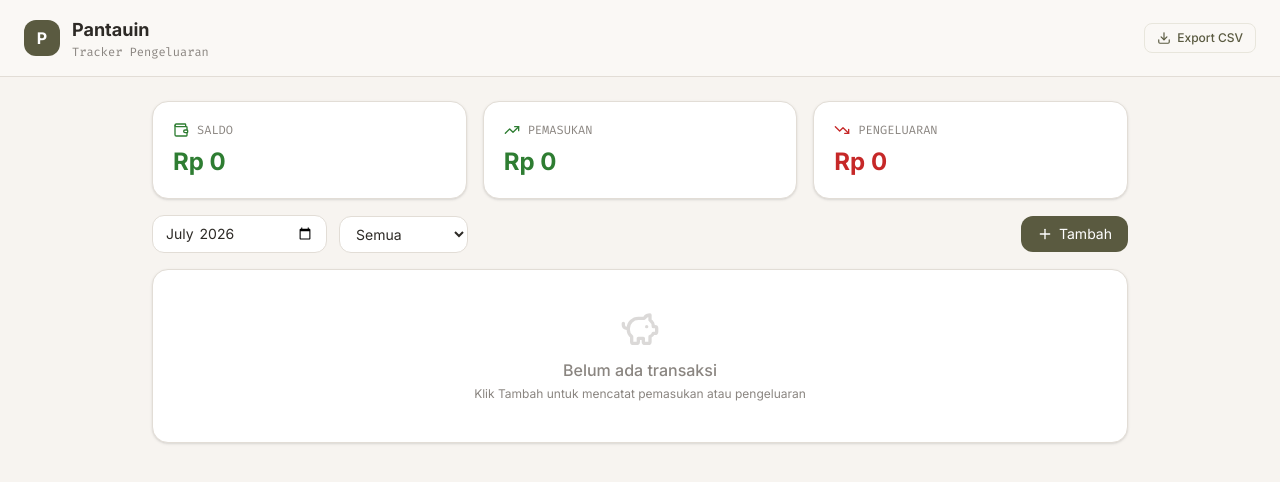
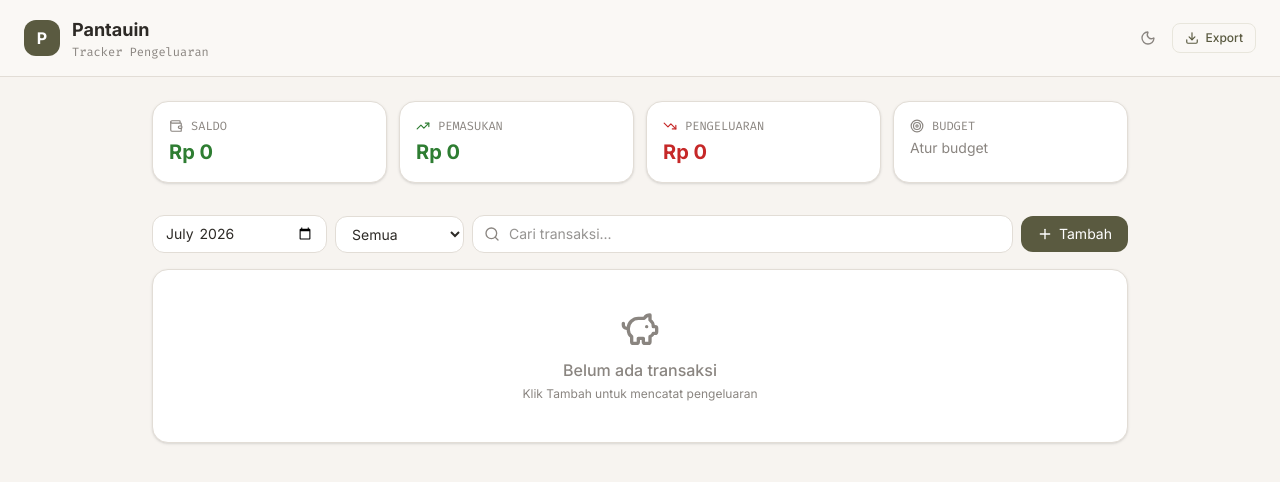
Before and after one commit to Nelvan-Dev/pantauin, a Next.js app: page / in a window 1280 px wide. Shown: the top 482 px of the page. Built offline with nearby package versions, Linux system fonts and the light colour scheme.

Commit message:
feat: budget, edit, search, dark mode, kategori rincian

```diff
--- a/src/app/page.tsx
+++ b/src/app/page.tsx
@@ -2,7 +2,7 @@
 
 import { useState, useEffect, useCallback } from 'react';
 import { BarChart, Bar, XAxis, YAxis, Tooltip, ResponsiveContainer, PieChart, Pie, Cell } from 'recharts';
-import { Plus, Trash2, Download, Wallet, TrendingUp, TrendingDown, PiggyBank } from 'lucide-react';
+import { Plus, Trash2, Download, Wallet, TrendingUp, TrendingDown, PiggyBank, Edit2, Search, Sun, Moon, Target } from 'lucide-react';
 
 type Tipe = 'pemasukan' | 'pengeluaran';
 
@@ -34,6 +34,13 @@ function formatRupiah(n: number) {
 export default function Home() {
   const [transaksi, setTransaksi] = useState<Transaksi[]>([]);
   const [bukaTambah, setBukaTambah] = useState(false);
+  const [editId, setEditId] = useState<string | null>(null);
+  const [searchQuery, setSearchQuery] = useState('');
+  const [gelap, setGelap] = useState(false);
+  const [budget, setBudget] = useState(0);
+  const [bukaBudget, setBukaBudget] = useState(false);
+  const [inputBudget, setInputBudget] = useState('');
+
   const [filterTipe, setFilterTipe] = useState<Tipe | 'semua'>('semua');
   const [filterBulan, setFilterBulan] = useState(() => new Date().toISOString().slice(0, 7));
 
@@ -43,41 +50,73 @@ export default function Home() {
   const [formCatatan, setFormCatatan] = useState('');
   const [formTanggal, setFormTanggal] = useState(() => new Date().toISOString().slice(0, 10));
 
+  // Load from localStorage
   useEffect(() => {
     const saved = localStorage.getItem('pantauin-data');
     if (saved) setTransaksi(JSON.parse(saved));
+    const g = localStorage.getItem('pantauin-gelap');
+    if (g === 'true') setGelap(true);
+    const b = localStorage.getItem('pantauin-budget');
+    if (b) { const v = parseInt(b); setBudget(v); setInputBudget(String(v)); }
   }, []);
 
-  useEffect(() => {
-    localStorage.setItem('pantauin-data', JSON.stringify(transaksi));
-  }, [transaksi]);
+  useEffect(() => { localStorage.setItem('pantauin-gelap', String(gelap)); }, [gelap]);
+  useEffect(() => { localStorage.setItem('pantauin-data', JSON.stringify(transaksi)); }, [transaksi]);
+  useEffect(() => { localStorage.setItem('pantauin-budget', String(budget)); }, [budget]);
 
+  // Edit mode: populate form
+  const bukaEdit = (t: Transaksi) => {
+    setEditId(t.id);
+    setFormTipe(t.tipe);
+    setFormJumlah(String(t.jumlah));
+    setFormKategori(t.kategori);
+    setFormCatatan(t.catatan);
+    setFormTanggal(t.tanggal);
+    setBukaTambah(true);
+  };
+
+  // Filter + search
   const filtered = transaksi.filter((t) => {
     if (filterTipe !== 'semua' && t.tipe !== filterTipe) return false;
-    return t.tanggal.slice(0, 7) === filterBulan;
+    if (t.tanggal.slice(0, 7) !== filterBulan) return false;
+    if (searchQuery && !t.catatan.toLowerCase().includes(searchQuery.toLowerCase()) && !t.kategori.toLowerCase().includes(searchQuery.toLowerCase())) return false;
+    return true;
   });
 
   const totalPemasukan = filtered.filter((t) => t.tipe === 'pemasukan').reduce((s, t) => s + t.jumlah, 0);
   const totalPengeluaran = filtered.filter((t) => t.tipe === 'pengeluaran').reduce((s, t) => s + t.jumlah, 0);
   const saldo = totalPemasukan - totalPengeluaran;
 
+  // Budget progress
+  const sisaBudget = budget - totalPengeluaran;
+  const persenBudget = budget > 0 ? Math.min((totalPengeluaran / budget) * 100, 100) : 0;
+
+  // Chart data per kategori
   const chartData = Object.entries(
     filtered.filter((t) => t.tipe === 'pengeluaran')
       .reduce((acc, t) => { acc[t.kategori] = (acc[t.kategori] || 0) + t.jumlah; return acc; }, {} as Record<string, number>)
   ).map(([name, value]) => ({ name, value }));
 
+  // Daily chart
   const dailyData = Object.entries(
     filtered.filter((t) => t.tipe === 'pengeluaran')
       .reduce((acc, t) => { acc[t.tanggal] = (acc[t.tanggal] || 0) + t.jumlah; return acc; }, {} as Record<string, number>)
   ).map(([tanggal, pengeluaran]) => ({ tanggal, pengeluaran })).sort((a, b) => a.tanggal.localeCompare(b.tanggal));
 
-  const handleTambah = useCallback(() => {
+  // Simpan (add or edit)
+  const handleSimpan = useCallback(() => {
     const jumlah = parseInt(formJumlah.replace(/\D/g, ''));
     if (!jumlah || jumlah <= 0) return;
+
+    if (editId) {
+      setTransaksi((prev) => prev.map((t) => t.id === editId ? { ...t, tanggal: formTanggal, jumlah, kategori: formKategori, catatan: formCatatan, tipe: formTipe } : t));
+    } else {
       const baru: Transaksi = { id: Date.now().toString(), tanggal: formTanggal, jumlah, kategori: formKategori, catatan: formCatatan, tipe: formTipe };
-    setTransaksi((prev) => [...prev, baru].sort((a, b) => b.tanggal.localeCompare(a.tanggal)));
-    setFormJumlah(''); setFormCatatan(''); setBukaTambah(false);
-  }, [formJumlah, formTanggal, formKategori, formCatatan, formTipe]);
+      setTransaksi((prev) => [...prev, baru]);
+    }
+    setTransaksi((prev) => [...prev].sort((a, b) => b.tanggal.localeCompare(a.tanggal)));
+    setFormJumlah(''); setFormCatatan(''); setEditId(null); setBukaTambah(false);
+  }, [formJumlah, formTanggal, formKategori, formCatatan, formTipe, editId]);
 
   const handleExport = () => {
     const header = 'Tanggal,Tipe,Kategori,Jumlah,Catatan\n';
@@ -86,45 +125,72 @@ export default function Home() {
     const a = document.createElement('a'); a.href = URL.createObjectURL(blob); a.download = `pantauin-${filterBulan}.csv`; a.click();
   };
 
+  const bg = gelap ? 'bg-gray-900 text-gray-100' : 'bg-cream text-charcoal';
+  const card = gelap ? 'bg-gray-800 border-gray-700' : 'bg-white border-border';
+  const muted = gelap ? 'text-gray-400' : 'text-muted';
+  const inputBg = gelap ? 'bg-gray-700 border-gray-600 text-white' : 'bg-white border-border text-charcoal';
+
   return (
-    <div className="min-h-screen bg-cream">
-      <header className="bg-warm-white border-b border-border px-6 py-4 flex items-center justify-between">
+    <div className={`min-h-screen ${bg} transition-colors`}>
+      {/* Header */}
+      <header className={`${gelap ? 'bg-gray-800 border-gray-700' : 'bg-warm-white border-border'} border-b px-6 py-4 flex items-center justify-between transition-colors`}>
         <div className="flex items-center gap-3">
           <div className="w-9 h-9 rounded-xl bg-sage flex items-center justify-center text-white font-bold">P</div>
           <div>
-            <h1 className="font-bold text-lg text-charcoal">Pantauin</h1>
-            <p className="text-xs text-muted font-mono">Tracker Pengeluaran</p>
+            <h1 className={`font-bold text-lg ${gelap ? 'text-white' : 'text-charcoal'}`}>Pantauin</h1>
+            <p className={`text-xs ${muted} font-mono`}>Tracker Pengeluaran</p>
           </div>
         </div>
-        <button onClick={handleExport} className="flex items-center gap-1.5 text-xs text-sage hover:text-sage-light font-medium px-3 py-1.5 border border-sage-pale rounded-lg">
-          <Download className="w-3.5 h-3.5" /> Export CSV
+        <div className="flex items-center gap-2">
+          <button onClick={() => setGelap(!gelap)} className={`p-2 rounded-xl ${muted} hover:bg-sage-pale/30 transition-colors`}>
+            {gelap ? <Sun className="w-4 h-4" /> : <Moon className="w-4 h-4" />}
           </button>
+          <button onClick={handleExport} className={`flex items-center gap-1.5 text-xs text-sage hover:text-sage-light font-medium px-3 py-1.5 border border-sage-pale rounded-lg`}>
+            <Download className="w-3.5 h-3.5" /> Export
+          </button>
+        </div>
       </header>
 
       <main className="max-w-5xl mx-auto p-4 md:p-6 space-y-4">
-        {/* Stats Cards */}
-        <div className="grid grid-cols-1 md:grid-cols-3 gap-4">
-          {[{ label: 'SALDO', value: saldo, icon: Wallet, color: saldo >= 0 ? 'text-income' : 'text-expense' },
-            { label: 'PEMASUKAN', value: totalPemasukan, icon: TrendingUp, color: 'text-income' },
-            { label: 'PENGELUARAN', value: totalPengeluaran, icon: TrendingDown, color: 'text-expense' },
-          ].map((item) => (
-            <div key={item.label} className="bg-white rounded-2xl border border-border p-5 shadow-sm">
-              <div className="flex items-center gap-2 text-muted text-xs font-mono mb-2">
-                <item.icon className={`w-4 h-4 ${item.color}`} /> {item.label}
+        {/* Cards */}
+        <div className="grid grid-cols-1 md:grid-cols-4 gap-3">
+          <div className={`${card} rounded-2xl p-4 shadow-sm border`}>
+            <div className={`flex items-center gap-2 text-xs font-mono mb-1 ${muted}`}><Wallet className="w-3.5 h-3.5" /> SALDO</div>
+            <p className={`text-xl font-bold ${saldo >= 0 ? 'text-income' : 'text-expense'}`}>{formatRupiah(saldo)}</p>
           </div>
-              <p className={`text-2xl font-bold ${item.color}`}>{formatRupiah(item.value)}</p>
+          <div className={`${card} rounded-2xl p-4 shadow-sm border`}>
+            <div className={`flex items-center gap-2 text-xs font-mono mb-1 ${muted}`}><TrendingUp className="w-3.5 h-3.5 text-income" /> PEMASUKAN</div>
+            <p className="text-xl font-bold text-income">{formatRupiah(totalPemasukan)}</p>
           </div>
-          ))}
+          <div className={`${card} rounded-2xl p-4 shadow-sm border`}>
+            <div className={`flex items-center gap-2 text-xs font-mono mb-1 ${muted}`}><TrendingDown className="w-3.5 h-3.5 text-expense" /> PENGELUARAN</div>
+            <p className="text-xl font-bold text-expense">{formatRupiah(totalPengeluaran)}</p>
+          </div>
+          {/* Budget */}
+          <div className={`${card} rounded-2xl p-4 shadow-sm border cursor-pointer`} onClick={() => { setInputBudget(String(budget)); setBukaBudget(true); }}>
+            <div className={`flex items-center gap-2 text-xs font-mono mb-1 ${muted}`}><Target className="w-3.5 h-3.5" /> BUDGET</div>
+            {budget > 0 ? (
+              <div>
+                <p className={`text-lg font-bold ${sisaBudget >= 0 ? 'text-income' : 'text-expense'}`}>{formatRupiah(sisaBudget)}</p>
+                <div className="w-full bg-gray-200 rounded-full h-1.5 mt-1">
+                  <div className={`h-1.5 rounded-full ${persenBudget > 80 ? 'bg-expense' : persenBudget > 50 ? 'bg-yellow-500' : 'bg-income'}`} style={{ width: `${persenBudget}%` }} />
+                </div>
+                <p className={`text-[10px] ${muted} mt-0.5`}>{persenBudget.toFixed(0)}% terpakai</p>
+              </div>
+            ) : (
+              <p className={`text-sm ${muted}`}>Atur budget</p>
+            )}
+          </div>
         </div>
 
         {/* Charts */}
         {dailyData.length > 0 && (
-          <div className="bg-white rounded-2xl border border-border p-5 shadow-sm">
-            <h3 className="text-xs font-mono font-bold text-muted uppercase mb-3">Pengeluaran Harian</h3>
-            <ResponsiveContainer width="100%" height={180}>
+          <div className={`${card} rounded-2xl p-5 border shadow-sm`}>
+            <h3 className={`text-xs font-mono font-bold uppercase mb-3 ${muted}`}>Pengeluaran Harian</h3>
+            <ResponsiveContainer width="100%" height={150}>
               <BarChart data={dailyData}>
-                <XAxis dataKey="tanggal" tick={{ fontSize: 10 }} tickFormatter={(v: any) => v.slice(8)} />
-                <YAxis tick={{ fontSize: 10 }} tickFormatter={(v: any) => (v / 1000).toFixed(0) + 'k'} />
+                <XAxis dataKey="tanggal" tick={{ fontSize: 10, fill: gelap ? '#9ca3af' : '#6b7280' }} tickFormatter={(v: any) => v.slice(8)} />
+                <YAxis tick={{ fontSize: 10, fill: gelap ? '#9ca3af' : '#6b7280' }} tickFormatter={(v: any) => (v / 1000).toFixed(0) + 'k'} />
                 <Tooltip formatter={(v: any) => formatRupiah(Number(v))} />
                 <Bar dataKey="pengeluaran" fill="#5a5a40" radius={[4, 4, 0, 0]} />
               </BarChart>
@@ -132,9 +198,10 @@ export default function Home() {
           </div>
         )}
 
+        <div className="grid grid-cols-1 md:grid-cols-2 gap-4">
           {chartData.length > 0 && (
-          <div className="bg-white rounded-2xl border border-border p-5 shadow-sm">
-            <h3 className="text-xs font-mono font-bold text-muted uppercase mb-3">Per Kategori</h3>
+            <div className={`${card} rounded-2xl p-5 border shadow-sm`}>
+              <h3 className={`text-xs font-mono font-bold uppercase mb-3 ${muted}`}>Per Kategori</h3>
               <ResponsiveContainer width="100%" height={200}>
                 <PieChart>
                   <Pie data={chartData} cx="50%" cy="50%" outerRadius={80} dataKey="value" label={({ name, percent }: any) => `${name} ${((percent || 0) * 100).toFixed(0)}%`} labelLine={false}>
@@ -146,47 +213,69 @@ export default function Home() {
             </div>
           )}
 
-        {/* Filter + Add */}
-        <div className="flex flex-wrap items-center gap-3">
-          <input type="month" value={filterBulan} onChange={(e) => setFilterBulan(e.target.value)} className="text-sm border border-border rounded-xl px-3 py-2 bg-white" />
-          <select value={filterTipe} onChange={(e) => setFilterTipe(e.target.value as any)} className="text-sm border border-border rounded-xl px-3 py-2 bg-white">
+          {/* Total per kategori */}
+          {chartData.length > 0 && (
+            <div className={`${card} rounded-2xl p-5 border shadow-sm`}>
+              <h3 className={`text-xs font-mono font-bold uppercase mb-3 ${muted}`}>Rincian Kategori</h3>
+              <div className="space-y-2 max-h-[200px] overflow-auto">
+                {chartData.sort((a, b) => b.value - a.value).map((e) => (
+                  <div key={e.name} className="flex items-center justify-between">
+                    <div className="flex items-center gap-2">
+                      <div className="w-3 h-3 rounded" style={{ backgroundColor: WARNA_KATEGORI[e.name] || '#b8b2a8' }} />
+                      <span className="text-sm">{e.name}</span>
+                    </div>
+                    <span className="text-sm font-medium">{formatRupiah(e.value)}</span>
+                  </div>
+                ))}
+              </div>
+            </div>
+          )}
+        </div>
+
+        {/* Filter + Search + Add */}
+        <div className="flex flex-wrap items-center gap-2">
+          <input type="month" value={filterBulan} onChange={(e) => setFilterBulan(e.target.value)} className={`text-sm border rounded-xl px-3 py-2 ${inputBg}`} />
+          <select value={filterTipe} onChange={(e) => setFilterTipe(e.target.value as any)} className={`text-sm border rounded-xl px-3 py-2 ${inputBg}`}>
             <option value="semua">Semua</option>
             <option value="pemasukan">Pemasukan</option>
             <option value="pengeluaran">Pengeluaran</option>
           </select>
-          <button onClick={() => setBukaTambah(true)} className="flex items-center gap-1.5 text-sm bg-sage text-white px-4 py-2 rounded-xl hover:bg-sage-light transition-colors ml-auto">
+          <div className="relative flex-1 min-w-[150px]">
+            <Search className="absolute left-3 top-1/2 -translate-y-1/2 w-4 h-4 text-muted" />
+            <input type="text" value={searchQuery} onChange={(e) => setSearchQuery(e.target.value)} placeholder="Cari transaksi..." className={`w-full text-sm border rounded-xl pl-9 pr-3 py-2 ${inputBg}`} />
+          </div>
+          <button onClick={() => { setEditId(null); setFormTipe('pengeluaran'); setFormKategori('Makan'); setFormJumlah(''); setFormCatatan(''); setFormTanggal(new Date().toISOString().slice(0, 10)); setBukaTambah(true); }} className="flex items-center gap-1.5 text-sm bg-sage text-white px-4 py-2 rounded-xl hover:bg-sage-light transition-colors">
             <Plus className="w-4 h-4" /> Tambah
           </button>
         </div>
 
-        {/* Transactions List */}
-        <div className="bg-white rounded-2xl border border-border shadow-sm overflow-hidden">
+        {/* Transactions */}
+        <div className={`${card} rounded-2xl border shadow-sm overflow-hidden`}>
           {filtered.length === 0 ? (
-            <div className="p-10 text-center text-muted">
-              <PiggyBank className="w-10 h-10 mx-auto mb-2 opacity-30" />
-              <p className="font-medium">Belum ada transaksi</p>
-              <p className="text-xs mt-1">Klik Tambah untuk mencatat pemasukan atau pengeluaran</p>
+            <div className="p-10 text-center">
+              <PiggyBank className={`w-10 h-10 mx-auto mb-2 ${muted}`} />
+              <p className={`font-medium ${muted}`}>Belum ada transaksi</p>
+              <p className={`text-xs ${muted} mt-1`}>Klik Tambah untuk mencatat pengeluaran</p>
             </div>
           ) : (
-            <div className="divide-y divide-border">
+            <div className={`divide-y ${gelap ? 'divide-gray-700' : 'divide-border'}`}>
               {filtered.map((t) => (
-                <div key={t.id} className="flex items-center justify-between px-5 py-3.5 hover:bg-cream/50 transition-colors group">
+                <div key={t.id} className={`flex items-center justify-between px-5 py-3.5 ${gelap ? 'hover:bg-gray-700/50' : 'hover:bg-cream/50'} transition-colors group`}>
                   <div className="flex items-center gap-3">
                     <div className={`w-9 h-9 rounded-xl flex items-center justify-center text-white text-xs font-bold ${t.tipe === 'pemasukan' ? 'bg-income' : 'bg-expense'}`}>
                       {t.tipe === 'pemasukan' ? 'M' : 'K'}
                     </div>
                     <div>
-                      <p className="text-sm font-medium text-charcoal">{t.kategori}</p>
-                      <p className="text-xs text-muted">{t.catatan || t.tanggal}</p>
+                      <p className={`text-sm font-medium ${gelap ? 'text-gray-200' : 'text-charcoal'}`}>{t.kategori}</p>
+                      <p className={`text-xs ${muted}`}>{t.catatan || t.tanggal}</p>
                     </div>
                   </div>
-                  <div className="flex items-center gap-3">
+                  <div className="flex items-center gap-2">
                     <p className={`text-sm font-bold ${t.tipe === 'pemasukan' ? 'text-income' : 'text-expense'}`}>
                       {t.tipe === 'pemasukan' ? '+' : '-'}{formatRupiah(t.jumlah)}
                     </p>
-                    <button onClick={() => setTransaksi((prev) => prev.filter((x) => x.id !== t.id))} className="opacity-0 group-hover:opacity-100 text-muted hover:text-expense transition-all">
-                      <Trash2 className="w-4 h-4" />
-                    </button>
+                    <button onClick={() => bukaEdit(t)} className={`opacity-0 group-hover:opacity-100 ${muted} hover:text-sage transition-all`}><Edit2 className="w-3.5 h-3.5" /></button>
+                    <button onClick={() => setTransaksi((prev) => prev.filter((x) => x.id !== t.id))} className={`opacity-0 group-hover:opacity-100 ${muted} hover:text-expense transition-all`}><Trash2 className="w-3.5 h-3.5" /></button>
                   </div>
                 </div>
               ))}
@@ -195,44 +284,54 @@ export default function Home() {
         </div>
       </main>
 
-      {/* Modal Add Transaction */}
+      {/* Modal Add/Edit */}
       {bukaTambah && (
-        <div className="fixed inset-0 bg-black/30 flex items-center justify-center z-50 p-4" onClick={() => setBukaTambah(false)}>
-          <div className="bg-white rounded-3xl p-6 w-full max-w-md shadow-xl" onClick={(e) => e.stopPropagation()}>
-            <h2 className="font-bold text-lg text-charcoal mb-5">Tambah Transaksi</h2>
+        <div className="fixed inset-0 bg-black/30 flex items-center justify-center z-50 p-4" onClick={() => { setBukaTambah(false); setEditId(null); }}>
+          <div className={`${gelap ? 'bg-gray-800' : 'bg-white'} rounded-3xl p-6 w-full max-w-md shadow-xl`} onClick={(e) => e.stopPropagation()}>
+            <h2 className={`font-bold text-lg ${gelap ? 'text-white' : 'text-charcoal'} mb-5`}>{editId ? 'Edit Transaksi' : 'Tambah Transaksi'}</h2>
             <div className="flex gap-2 mb-4">
-              <button onClick={() => { setFormTipe('pengeluaran'); setFormKategori('Makan'); }} className={`flex-1 py-2.5 rounded-xl text-sm font-medium transition-all ${formTipe === 'pengeluaran' ? 'bg-expense text-white' : 'bg-sage-pale text-charcoal'}`}>
-                🏷️ Pengeluaran
-              </button>
-              <button onClick={() => { setFormTipe('pemasukan'); setFormKategori('Gaji'); }} className={`flex-1 py-2.5 rounded-xl text-sm font-medium transition-all ${formTipe === 'pemasukan' ? 'bg-income text-white' : 'bg-sage-pale text-charcoal'}`}>
-                💰 Pemasukan
-              </button>
+              <button onClick={() => { setFormTipe('pengeluaran'); setFormKategori('Makan'); }} className={`flex-1 py-2.5 rounded-xl text-sm font-medium transition-all ${formTipe === 'pengeluaran' ? 'bg-expense text-white' : 'bg-sage-pale text-charcoal'}`}>🏷️ Pengeluaran</button>
+              <button onClick={() => { setFormTipe('pemasukan'); setFormKategori('Gaji'); }} className={`flex-1 py-2.5 rounded-xl text-sm font-medium transition-all ${formTipe === 'pemasukan' ? 'bg-income text-white' : 'bg-sage-pale text-charcoal'}`}>💰 Pemasukan</button>
             </div>
             <div className="space-y-3">
               <div>
                 <label className="text-xs font-mono text-muted mb-1 block">Jumlah (Rp)</label>
-                <input type="text" inputMode="numeric" value={formJumlah} onChange={(e) => setFormJumlah(e.target.value.replace(/\D/g, ''))} placeholder="0" className="w-full border border-border rounded-xl px-4 py-2.5 text-lg font-bold focus:outline-none focus:ring-2 focus:ring-sage/30" />
+                <input type="text" inputMode="numeric" value={formJumlah} onChange={(e) => setFormJumlah(e.target.value.replace(/\D/g, ''))} placeholder="0" className={`w-full border rounded-xl px-4 py-2.5 text-lg font-bold focus:outline-none focus:ring-2 focus:ring-sage/30 ${inputBg}`} />
               </div>
               <div className="grid grid-cols-2 gap-3">
                 <div>
                   <label className="text-xs font-mono text-muted mb-1 block">Tanggal</label>
-                  <input type="date" value={formTanggal} onChange={(e) => setFormTanggal(e.target.value)} className="w-full border border-border rounded-xl px-4 py-2.5 text-sm focus:outline-none focus:ring-2 focus:ring-sage/30" />
+                  <input type="date" value={formTanggal} onChange={(e) => setFormTanggal(e.target.value)} className={`w-full border rounded-xl px-4 py-2.5 text-sm focus:outline-none focus:ring-2 focus:ring-sage/30 ${inputBg}`} />
                 </div>
                 <div>
                   <label className="text-xs font-mono text-muted mb-1 block">Kategori</label>
-                  <select value={formKategori} onChange={(e) => setFormKategori(e.target.value)} className="w-full border border-border rounded-xl px-4 py-2.5 text-sm focus:outline-none focus:ring-2 focus:ring-sage/30">
+                  <select value={formKategori} onChange={(e) => setFormKategori(e.target.value)} className={`w-full border rounded-xl px-4 py-2.5 text-sm focus:outline-none focus:ring-2 focus:ring-sage/30 ${inputBg}`}>
                     {KATEGORI[formTipe].map((k) => <option key={k} value={k}>{k}</option>)}
                   </select>
                 </div>
               </div>
               <div>
-                <label className="text-xs font-mono text-muted mb-1 block">Catatan (opsional)</label>
-                <input type="text" value={formCatatan} onChange={(e) => setFormCatatan(e.target.value)} placeholder="Misal: Makan siang" className="w-full border border-border rounded-xl px-4 py-2.5 text-sm focus:outline-none focus:ring-2 focus:ring-sage/30" />
+                <label className="text-xs font-mono text-muted mb-1 block">Catatan</label>
+                <input type="text" value={formCatatan} onChange={(e) => setFormCatatan(e.target.value)} placeholder="Misal: Makan siang" className={`w-full border rounded-xl px-4 py-2.5 text-sm focus:outline-none focus:ring-2 focus:ring-sage/30 ${inputBg}`} />
               </div>
             </div>
             <div className="flex gap-3 mt-5">
-              <button onClick={() => setBukaTambah(false)} className="flex-1 py-2.5 border border-border rounded-xl text-sm text-charcoal hover:bg-cream">Batal</button>
-              <button onClick={handleTambah} className="flex-1 py-2.5 bg-sage text-white rounded-xl text-sm font-medium hover:bg-sage-light">Simpan</button>
+              <button onClick={() => { setBukaTambah(false); setEditId(null); }} className={`flex-1 py-2.5 border rounded-xl text-sm ${gelap ? 'border-gray-600 text-gray-300' : 'border-border text-charcoal'} hover:bg-cream`}>Batal</button>
+              <button onClick={handleSimpan} className="flex-1 py-2.5 bg-sage text-white rounded-xl text-sm font-medium hover:bg-sage-light">{editId ? 'Simpan' : 'Tambah'}</button>
+            </div>
+          </div>
+        </div>
+      )}
+
+      {/* Modal Budget */}
+      {bukaBudget && (
+        <div className="fixed inset-0 bg-black/30 flex items-center justify-center z-50 p-4" onClick={() => setBukaBudget(false)}>
+          <div className={`${gelap ? 'bg-gray-800' : 'bg-white'} rounded-3xl p-6 w-full max-w-sm shadow-xl`} onClick={(e) => e.stopPropagation()}>
+            <h2 className={`font-bold text-lg ${gelap ? 'text-white' : 'text-charcoal'} mb-4`}>Atur Budget Bulanan</h2>
+            <input type="text" inputMode="numeric" value={inputBudget} onChange={(e) => setInputBudget(e.target.value.replace(/\D/g, ''))} placeholder="Masukkan budget..." className={`w-full border rounded-xl px-4 py-2.5 text-lg focus:outline-none focus:ring-2 focus:ring-sage/30 ${inputBg}`} />
+            <div className="flex gap-3 mt-4">
+              <button onClick={() => setBukaBudget(false)} className={`flex-1 py-2.5 border rounded-xl text-sm ${gelap ? 'border-gray-600 text-gray-300' : 'border-border text-charcoal'}`}>Batal</button>
+              <button onClick={() => { setBudget(parseInt(inputBudget) || 0); setBukaBudget(false); }} className="flex-1 py-2.5 bg-sage text-white rounded-xl text-sm font-medium hover:bg-sage-light">Simpan</button>
             </div>
           </div>
         </div>
```
Lines whose indentation alone changed are shown as unchanged.
